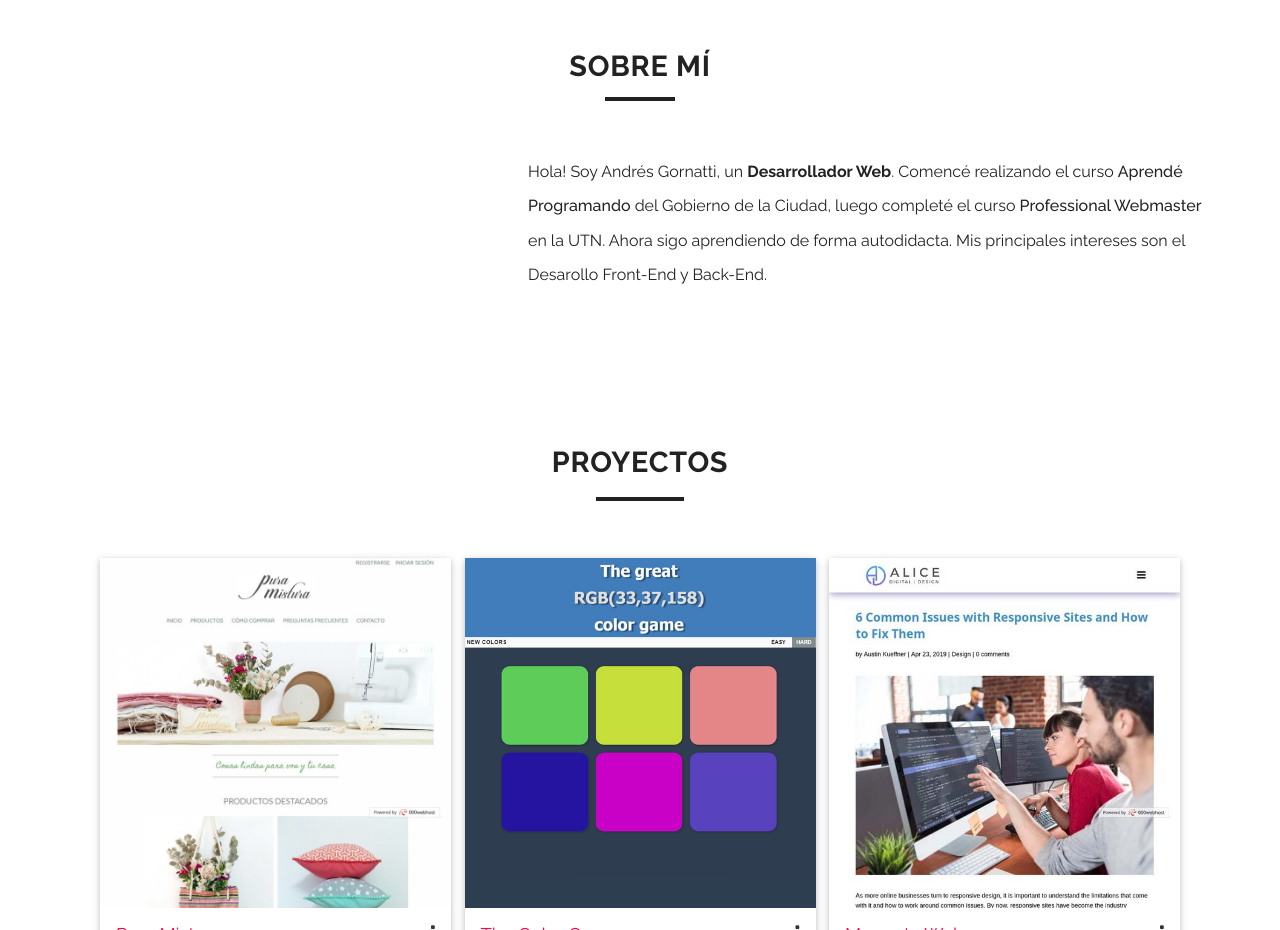
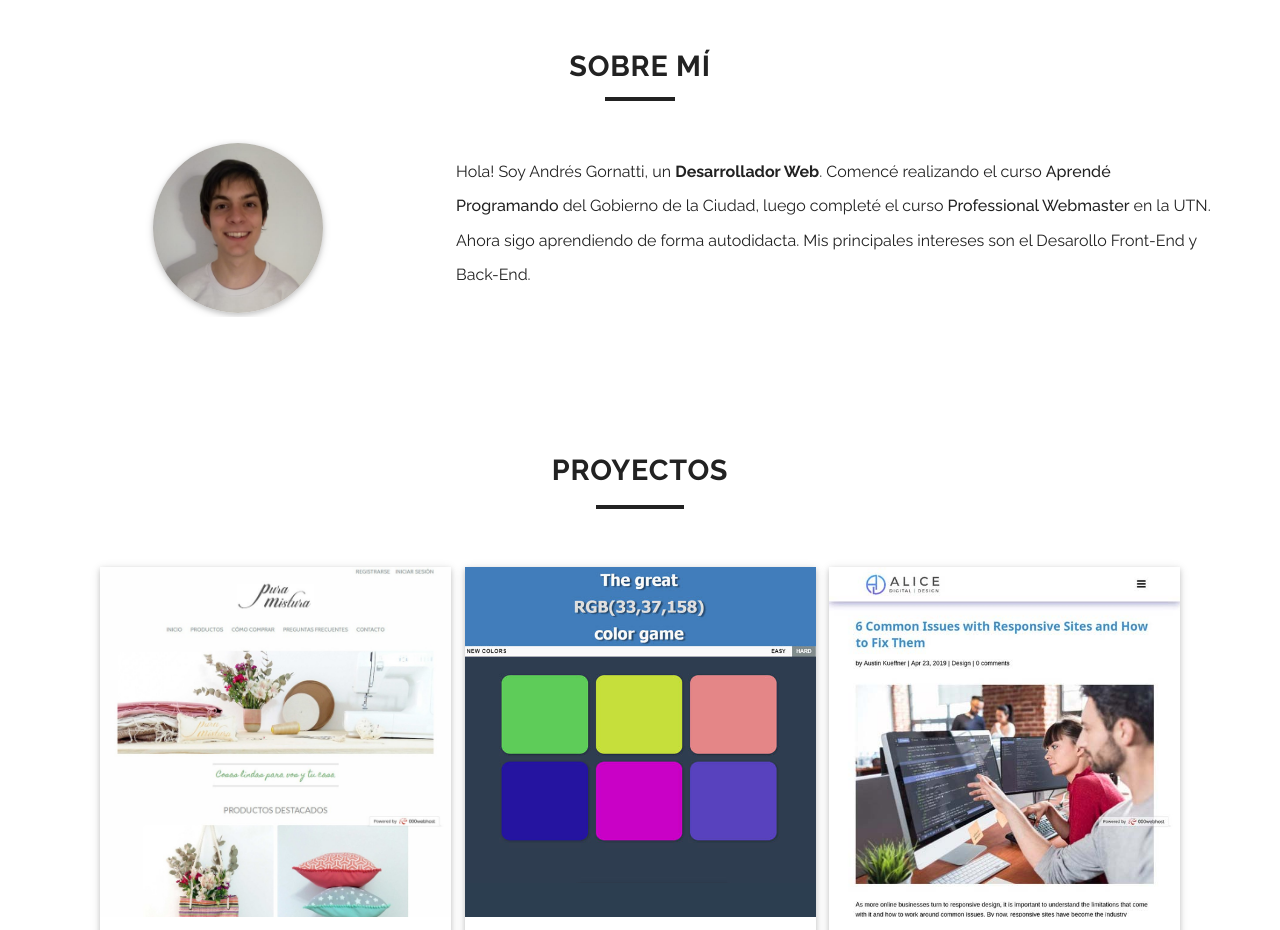
Before and after one commit to andresGornatti/andresGornatti, a plain HTML site: page index.html in a window 1280 px wide. Shown: the part 900-1830 px from the top of the page. Drawn offline with Linux system fonts and the light colour scheme.

Commit message:
Foto en #about + .favicon

```diff
--- a/css/style.css
+++ b/css/style.css
@@ -145,13 +145,30 @@ section .container div.title > h2.animate {
 /* --- SOBRE MÍ --- */
 #about .profile-img {
 	float: left;
-	width: 37.5%;
+	width: 33%;
 	display: inline-block;
+	overflow-y: hidden;
+	padding: 3pt 0; /* detalle para el box-shadow de la imagen */
+}
+#about .img {
+	margin: auto;
+	width: 170px;
+	height: 170px;
+	border-radius: 50%;
+	overflow: hidden;
+	box-shadow: 0 2px 5px 0 rgba(0,0,0,0.16), 0 2px 10px 0 rgba(0,0,0,0.12);
+	position: relative;
+}
+#about .profile-img img {
+	max-width: 100%;
+	position: relative;
+	top: -10pt;
+	right: 0;
 }
 #about .about {
 	display: inline-block;
 	float: right;
-	width: 60%;
+	width: 66%;
 	line-height: 2.15;
 	padding: 0 1.5em 0 .5em;
 }
--- a/index.html
+++ b/index.html
@@ -2,17 +2,24 @@
 <html>
 <head>
 	<meta charset="utf-8">
-	<title></title>
+	<title>Desarrollador Web | Andrés Gornatti</title>
 	<meta name="viewport" content="width=device-width, initial-scale=1">
+	<meta name="description" content="Soy un desarrollador web de Buenos Aires, Argentina. Especializarme en JavaScript es mi interés.">
+	<meta name="keywords" content="Web Develompent, Desarrollo Web, HTML, CSS, JavaScript, página web">
+	<meta name="robots" content="index,follow">
+	<meta name="language" content="ES">
+	<meta name="distribution" content="Global">
+	<meta property="og:title" content="Andrés Gornatti | Desarrollador Web">
+	<meta http-equiv="X-UA-Compatible" content="chrome=1">
 	<link href="https://fonts.googleapis.com/css?family=Raleway:300,400,500,700,900&display=swap" rel="stylesheet">
 	<link rel="stylesheet" type="text/css" href="css/animate.css">
 	<link rel="stylesheet" type="text/css" href="css/style.css">
+	<link rel="shortcut icon" href="img/icon.ico">
 	<script type="text/javascript" src="js/canvas.js"></script>
 	<script type="text/javascript" src="js/index.js"></script>
 	<script type="text/javascript" src="js/form.js" ></script>
 </head>
 <body>
-
 	<section id="home">
 		<canvas id="home-bg"></canvas>
 	<div>
@@ -44,7 +51,7 @@
 			</div>
 			<div class="sobre-mi">
 			<div class="profile-img">
-				<img src="">
+				<div class="img"><img src="img/about-img.jpeg"></div>
 			</div>
 			<div class="about">
 				<p>
```
Also changed, not shown: img/about-img.jpeg (added), img/icon.ico (added).
